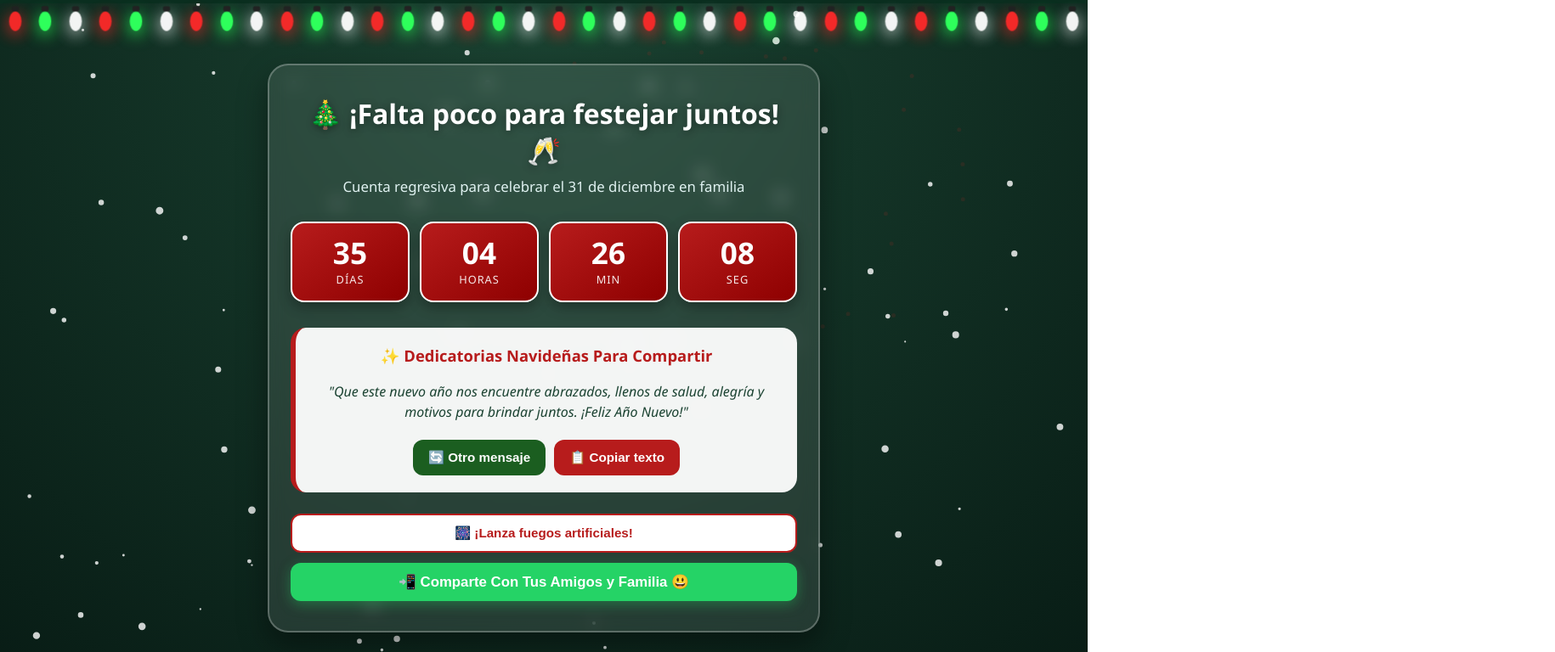
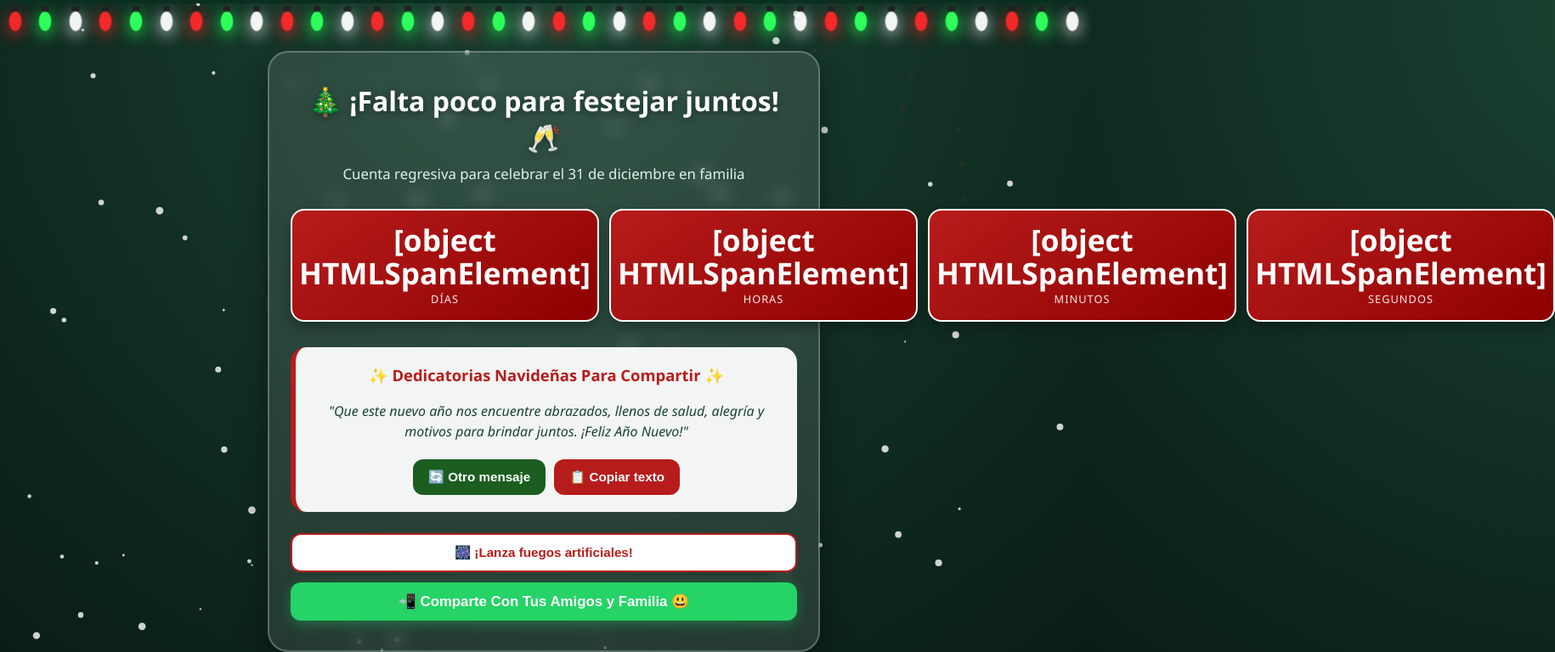
Before and after one commit to Jackeline987/cuenta-regresiva-navidad, a plain HTML site: page index.html in a window 1280 px wide. Shown: the top 768 px of the page at 85% size, 1830 px wide, since content can reach past the window. Drawn offline with Linux system fonts and the light colour scheme.

Commit message:
Update time labels and variable names in index.html

```diff
--- a/index.html
+++ b/index.html
@@ -273,17 +273,17 @@
       </div>
       <div class="caja-tiempo">
         <span class="numero" id="minutos">00</span>
-        <span class="etiqueta">Min</span>
+        <span class="etiqueta">Minutos</span>
       </div>
       <div class="caja-tiempo">
         <span class="numero" id="segundos">00</span>
-        <span class="etiqueta">Seg</span>
+        <span class="etiqueta">Segundos</span>
       </div>
     </div>
 
     <!-- Generador de dedicatorias -->
     <section class="seccion-mensajes">
-      <h2>✨ Dedicatorias Navideñas Para Compartir</h2>
+      <h2>✨ Dedicatorias Navideñas Para Compartir ✨</h2>
       <p class="texto-mensaje" id="mensaje-actual">
         "Que este nuevo año nos encuentre abrazados, llenos de salud, alegría y motivos para brindar juntos. ¡Feliz Año Nuevo!"
       </p>
@@ -327,10 +327,10 @@
         return;
       }
 
-      const dias = Math.floor(diferencia / (1000 * 60 * 60 * 24));
-      const horas = Math.floor((diferencia % (1000 * 60 * 60 * 24)) / (1000 * 60 * 60));
-      const minutos = Math.floor((diferencia % (1000 * 60 * 60)) / (1000 * 60));
-      const segundos = Math.floor((diferencia % (1000 * 60)) / 1000);
+      const DIA = Math.floor(diferencia / (1000 * 60 * 60 * 24));
+      const HORA = Math.floor((diferencia % (1000 * 60 * 60 * 24)) / (1000 * 60 * 60));
+      const MIN = Math.floor((diferencia % (1000 * 60 * 60)) / (1000 * 60));
+      const SEG = Math.floor((diferencia % (1000 * 60)) / 1000);
 
       document.getElementById('dias').innerText = String(dias).padStart(2, '0');
       document.getElementById('horas').innerText = String(horas).padStart(2, '0');
```
